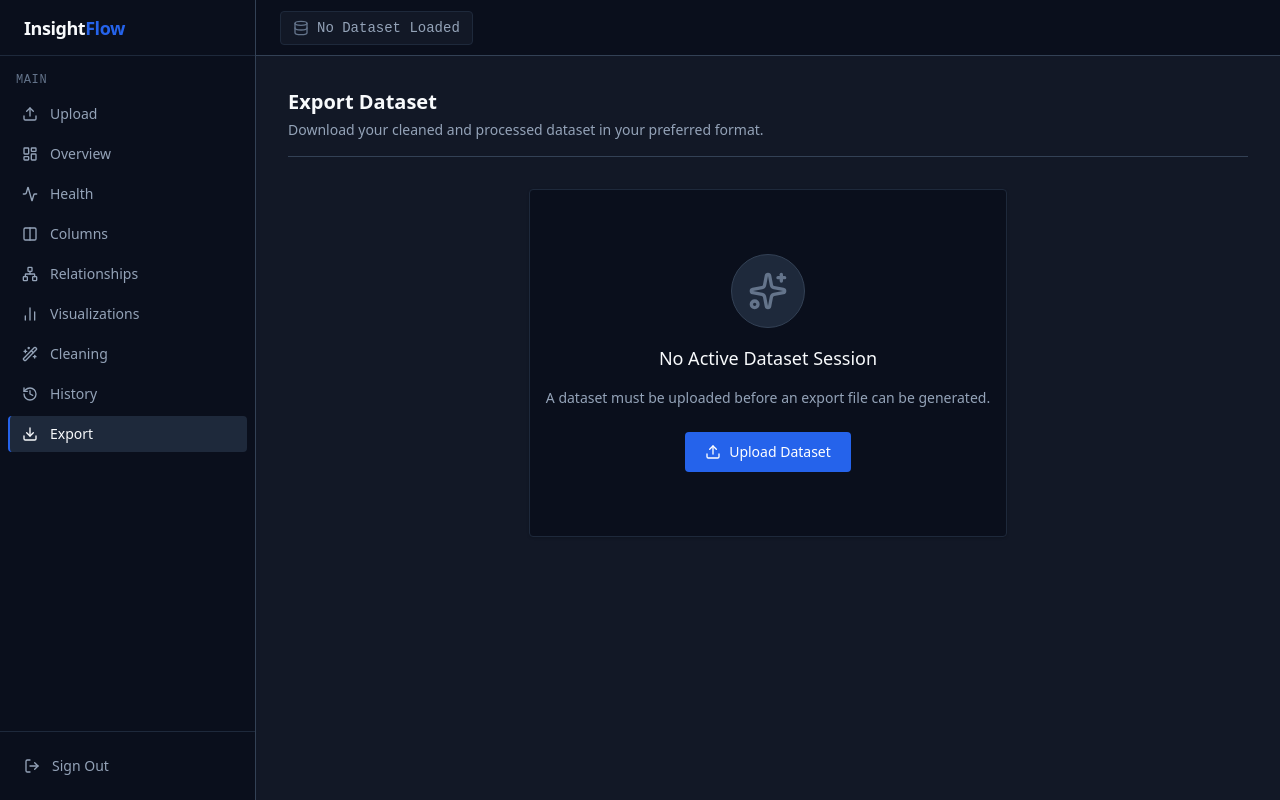
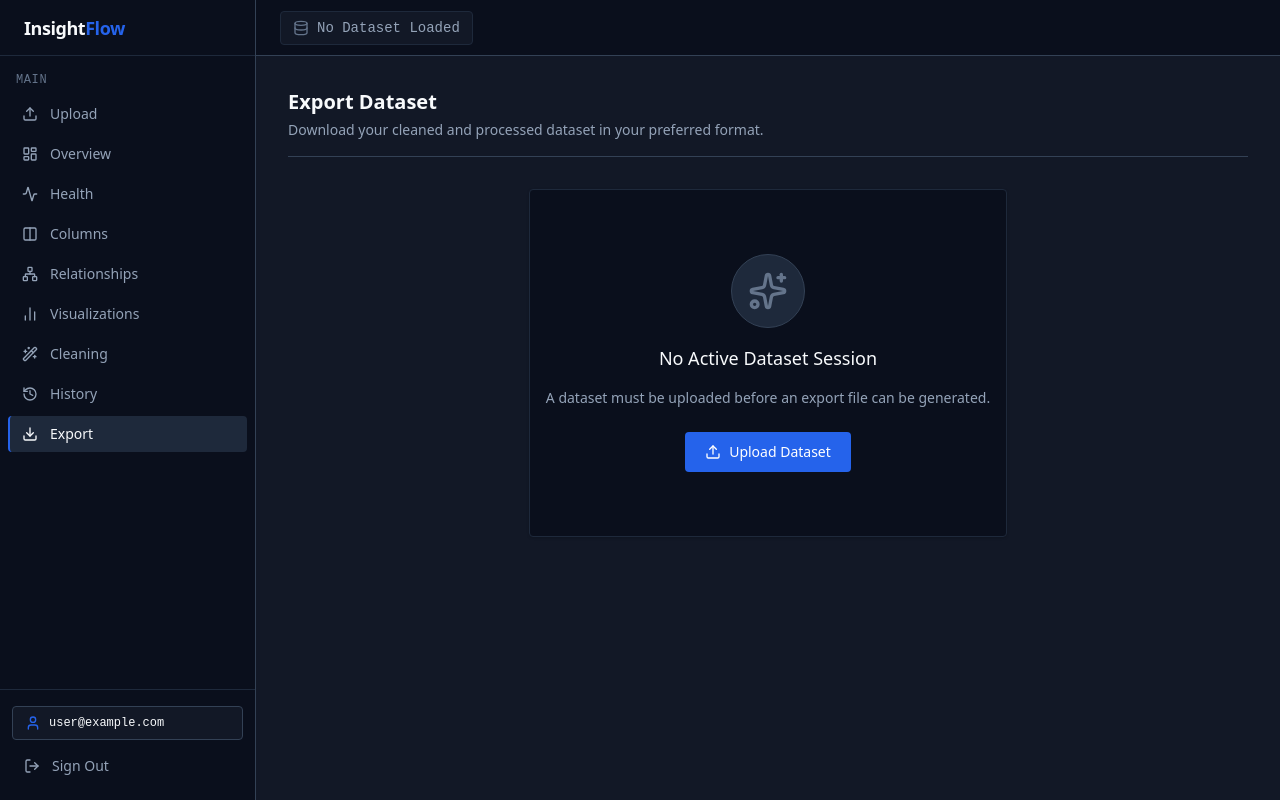
Before and after one commit to Devesh-cyber/InsightFlow, a React (Vite) app in the folder frontend/: page /export in a window 1280 px wide. Built offline with nearby package versions, Linux system fonts and the light colour scheme; no server answers.

Commit message:
Auth Done

```diff
--- a/frontend/src/api/auth.ts
+++ b/frontend/src/api/auth.ts
@@ -9,6 +9,7 @@ export interface LoginResponse {
   access_token: string;
   refresh_token: string;
   token_type: string;
+  email?: string; // Optional if backend returns it directly, or fallback to payload
 }
 
 export const registerUser = async (payload: AuthPayload) => {
@@ -21,10 +22,15 @@ export const loginUser = async (payload: AuthPayload): Promise<LoginResponse> =>
   if (response.data.access_token) {
     // Store token in localStorage so client.ts interceptor can pick it up
     localStorage.setItem('supabase_access_token', response.data.access_token);
+
+    // Store user email for the sidebar display
+    const userEmail = response.data.email || payload.email;
+    localStorage.setItem('supabase_user_email', userEmail);
   }
   return response.data;
 };
 
 export const logoutUser = () => {
   localStorage.removeItem('supabase_access_token');
+  localStorage.removeItem('supabase_user_email');
 };
--- a/frontend/src/layouts/Sidebar.tsx
+++ b/frontend/src/layouts/Sidebar.tsx
@@ -1,4 +1,4 @@
-import React from 'react';
+import React, { useState, useEffect } from 'react';
 import { NavLink, useNavigate } from 'react-router-dom';
 import {
   Upload,
@@ -10,7 +10,8 @@ import {
   Wand2,
   History,
   Download,
-  LogOut
+  LogOut,
+  User
 } from 'lucide-react';
 import { logoutUser } from '../api/auth';
 
@@ -28,9 +29,18 @@ const navItems = [
 
 const Sidebar: React.FC = () => {
   const navigate = useNavigate();
+  const [userEmail, setUserEmail] = useState<string>('user@example.com');
+
+  useEffect(() => {
+    const storedEmail = localStorage.getItem('supabase_user_email');
+    if (storedEmail) {
+      setUserEmail(storedEmail);
+    }
+  }, []);
 
   const handleLogout = () => {
-    logoutUser(); // Clears 'supabase_access_token' from localStorage
+    logoutUser();
+    localStorage.removeItem('supabase_user_email');
     navigate('/login');
   };
 
@@ -67,8 +77,15 @@ const Sidebar: React.FC = () => {
           </nav>
         </div>
 
-        {/* Sign Out Action at Bottom */}
-        <div className="px-3 pt-4 border-t border-[var(--color-border-subtle)]">
+        {/* User Profile & Sign Out Footer */}
+        <div className="px-3 pt-4 border-t border-[var(--color-border-subtle)] flex flex-col gap-2">
+          <div className="flex items-center gap-2 px-3 py-2 rounded bg-[var(--color-bg-surface)] border border-[var(--color-border-strong)] overflow-hidden">
+            <User className="w-4 h-4 text-[var(--color-brand-blue)] shrink-0" />
+            <span className="text-xs font-mono text-[var(--color-text-primary)] truncate" title={userEmail}>
+              {userEmail}
+            </span>
+          </div>
+
           <button
             onClick={handleLogout}
             className="flex items-center gap-3 w-full px-3 py-2 rounded text-sm text-[var(--color-text-secondary)] hover:bg-[var(--color-brand-red)]/10 hover:text-[var(--color-brand-red)] transition-colors focus:outline-none"
```
Also changed, not shown: 2 other files (tests, documents, lock files or other folders).
